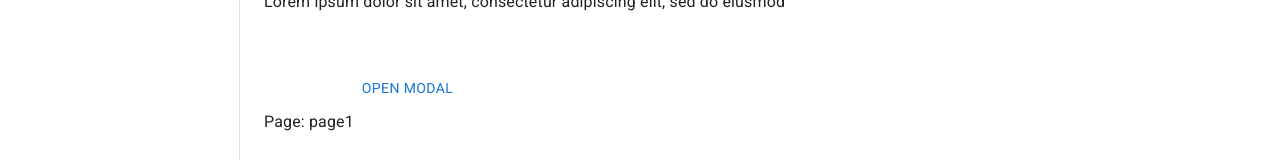
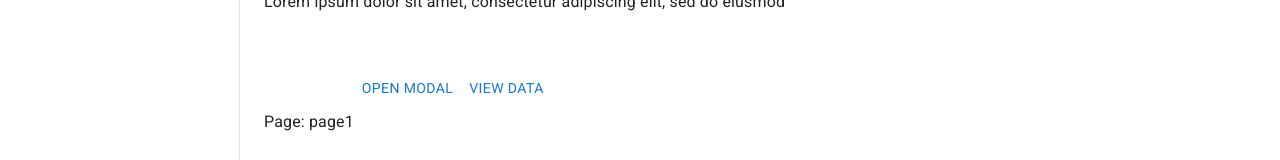
Before and after one commit to natagr23/weather-statistics, a React (Create React App) app: page / in a window 1280 px wide. Shown: the part 421-581 px from the top of the page. Built offline with nearby package versions, Linux system fonts and the light colour scheme.

Commit message:
fetching data from json

```diff
--- a/src/components/InputGraph.js
+++ b/src/components/InputGraph.js
@@ -17,8 +17,8 @@ const style = {
 };
 
 const InputGraph = () => {
-  const [data, setData] = useState('');
-  const [open, setOpen] = React.useState(false);
+  //   const [data, setData] = useState('');
+  const [open, setOpen] = useState(false);
   const handleOpen = () => setOpen(true);
   const handleClose = () => setOpen(false);
 
@@ -30,7 +30,7 @@ const InputGraph = () => {
         'http://fews.ideam.gov.co/colombia/jsonH/0021209920Hobs.json'
       );
       responseJson = await response.json();
-      setData(responseJson.data.split(','));
+      //   setData(responseJson.data.split(','));
     } catch (error) {
       console.error(error);
     }
@@ -39,6 +39,13 @@ const InputGraph = () => {
   return (
     <div>
       <Button onClick={handleOpen}>Open modal</Button>
+      <Button
+        onClick={() => {
+          Levels();
+        }}
+      >
+        view data
+      </Button>
       <Modal
         open={open}
         onClose={handleClose}
```
